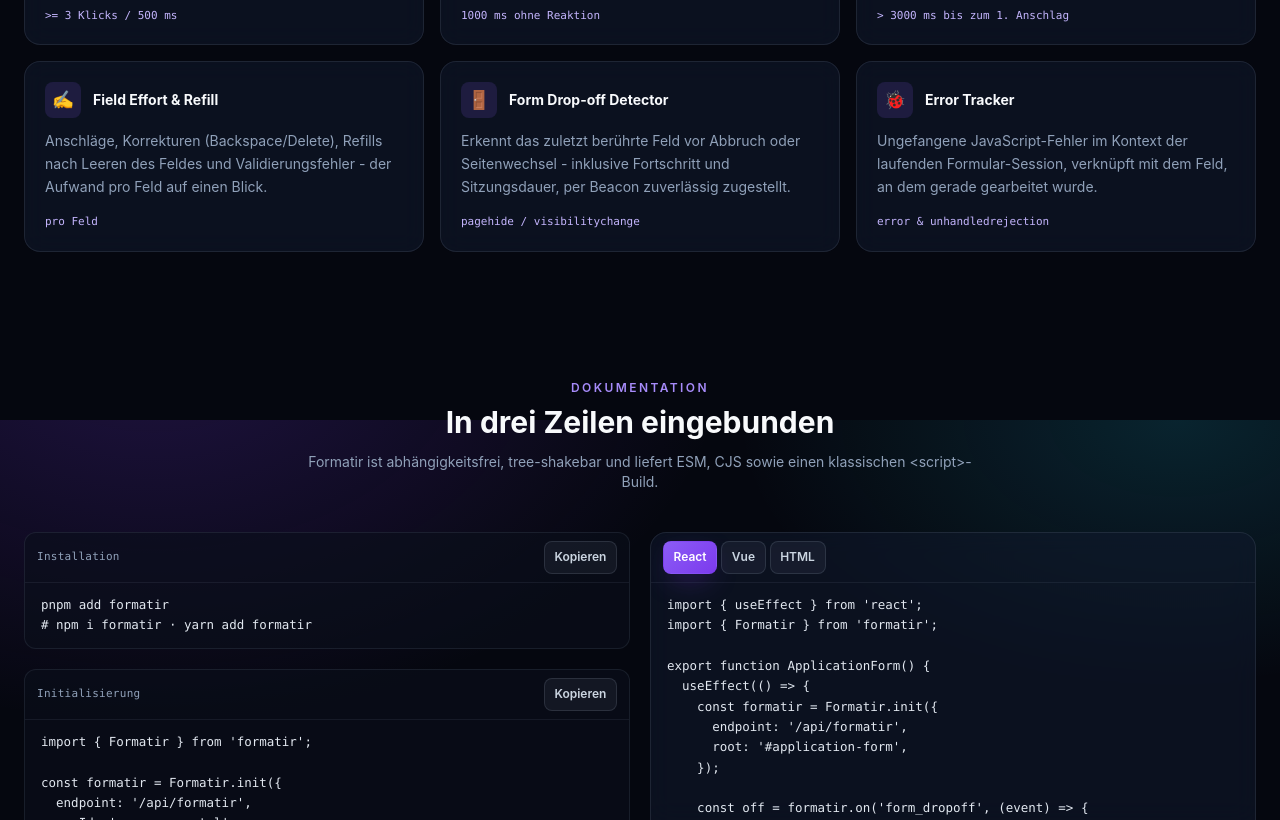
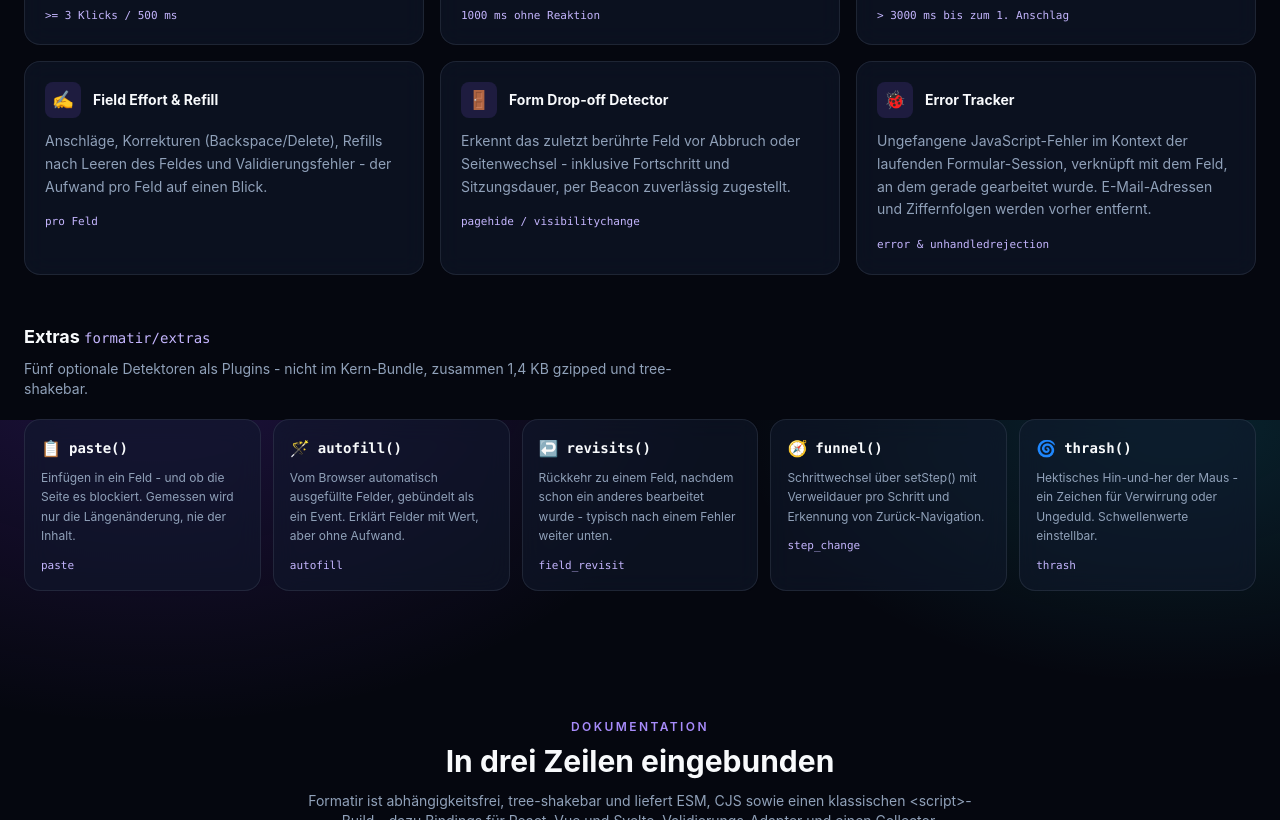
Before and after one commit to YanisFerecean/formatir, a React (Vite) app in the folder apps/showcase/: page / in a window 1280 px wide. Shown: the part 1980-2800 px from the top of the page. Built offline with nearby package versions, Linux system fonts and the light colour scheme.

Commit message:
docs(showcase): document extras, bindings, adapters, collector and consent in the demo

```diff
--- a/apps/showcase/src/components/Docs.tsx
+++ b/apps/showcase/src/components/Docs.tsx
@@ -2,54 +2,83 @@
 import { CodeBlock, SectionHeading } from './ui';
 
 const TABS = {
-  React: `import { useEffect } from 'react';
-import { Formatir } from 'formatir';
+  React: `import { FormatirProvider, useFormatirEvent } from 'formatir/react';
 
-export function ApplicationForm() {
-  useEffect(() => {
-    const formatir = Formatir.init({
-      endpoint: '/api/formatir',
-      root: '#application-form',
-    });
+export function App() {
+  return (
+    <FormatirProvider endpoint="/api/formatir" root="#application-form">
+      <ApplicationForm />
+    </FormatirProvider>
+  );
+}
 
-    const off = formatir.on('form_dropoff', (event) => {
-      console.warn('Abbruch bei', event.data.lastField?.key);
-    });
-
-    return () => {
-      off();
-      formatir.destroy();
-    };
-  }, []);
+function ApplicationForm() {
+  useFormatirEvent('form_dropoff', (event) => {
+    console.warn('Abbruch bei', event.data.lastField?.key);
+  });
 
   return <form id="application-form">{/* … */}</form>;
 }`,
-  Vue: `<script setup lang="ts">
-import { onMounted, onBeforeUnmount } from 'vue';
-import { Formatir, type FormatirInstance } from 'formatir';
+  Vue: `// main.ts
+import { FormatirPlugin } from 'formatir/vue';
 
-let formatir: FormatirInstance;
+createApp(App)
+  .use(FormatirPlugin, { endpoint: '/api/formatir' })
+  .mount('#app');
 
-onMounted(() => {
-  formatir = Formatir.init({ endpoint: '/api/formatir' });
-  formatir.on('hesitation', (e) => track(e.field?.key, e.data.ms));
-});
+// Komponente (<script setup>)
+import { useFormatirEvent } from 'formatir/vue';
 
-onBeforeUnmount(() => formatir.destroy());
-</script>`,
+useFormatirEvent('hesitation', (e) => track(e.field?.key, e.data.ms));`,
+  Svelte: `<script>
+  import { formatir } from 'formatir/svelte';
+  let tracker;
+</script>
+
+<!-- Das Element wird zum beobachteten root -->
+<form use:formatir={{
+  endpoint: '/api/formatir',
+  onInstance: (f) => (tracker = f),
+}}>
+  …
+</form>`,
   HTML: `<form id="application-form"> … </form>
 
 <script src="https://unpkg.com/formatir/dist/index.global.js"></script>
+<script src="https://unpkg.com/formatir/dist/extras.global.js"></script>
 <script>
   var formatir = Formatir.init({
     endpoint: '/api/formatir',
     root: '#application-form',
+    plugins: [FormatirExtras.paste(), FormatirExtras.funnel()],
   });
 
   formatir.on('rage_click', function (event) {
     console.warn('rage click', event.data.selector);
   });
 </script>`,
+  Validierung: `// React Hook Form: nur der Fehlertyp, nie die Meldung
+import { formatirOnInvalid } from 'formatir/react-hook-form';
+
+<form onSubmit={handleSubmit(onValid, formatirOnInvalid(formatir))}>
+
+// Zod: Issue-Codes pro Pfad (address.zip → too_small)
+import { withFormatir } from 'formatir/zod';
+
+const result = withFormatir(formatir, ApplicationSchema)
+  .safeParse(values);`,
+  Server: `// Fetch-API: Node >= 18, Deno, Bun, Workers, Hono
+import { createHandler, toNodeListener } from 'formatir/server';
+
+const handler = createHandler({
+  onBatch: (batch) => db.insert('events', batch.events),
+  appIds: ['careers-portal'],
+});
+
+export default { fetch: handler };            // Workers / Bun
+app.post('/api/formatir', toNodeListener(handler)); // Express
+
+// 204 gespeichert · 400 ungültig · 500 → SDK versucht es später erneut`,
 } as const;
 
 type TabName = keyof typeof TABS;
@@ -58,12 +87,21 @@
   ['endpoint', '–', 'Collector-URL. Ohne sie bleibt alles im Browser.'],
   ['appId', '–', 'Wird mit jedem Batch mitgesendet.'],
   ['root', 'document', 'Selektor oder Element, das beobachtet wird.'],
+  ['sessionId', 'generiert', 'Bestehende Session-ID weiterverwenden.'],
+  ['autoStart', 'true', 'false wartet auf start() / optIn() - z. B. nach Consent.'],
   ['batchSize', '20', 'Events pro Batch bis zum automatischen Flush.'],
   ['flushIntervalMs', '5000', 'Periodischer Flush; 0 deaktiviert ihn.'],
   ['sampleRate', '1', 'Anteil der aufgezeichneten Sessions.'],
   ['transport', "'beacon'", "'beacon' | 'fetch' | 'none'."],
+  ['offline', 'true', 'Nicht zugestellte Batches speichern und später erneut senden.'],
   ['ignoreSelector', '[data-formatir-ignore]', 'Opt-out für ganze Teilbäume.'],
   ['thresholds', 'siehe Detektoren', 'Schwellenwerte pro Detektor.'],
+  ['score', 'siehe Doku', 'Gewichte, Sättigung und Stufen des Frustrations-Scores.'],
+  ['plugins', '[]', 'Zusätzliche Detektoren, z. B. aus formatir/extras.'],
+  ['redactErrors', 'true', 'E-Mails und Ziffernfolgen aus js_error entfernen.'],
+  ['beforeSend', '–', 'Event umschreiben oder mit null verwerfen, bevor es gesendet wird.'],
+  ['onEvent', '–', 'Callback für jedes Event.'],
+  ['debug', 'false', 'Jedes Event in der Konsole ausgeben.'],
 ];
 
 export function Docs() {
@@ -74,7 +112,7 @@
       <SectionHeading
         eyebrow="Dokumentation"
         title="In drei Zeilen eingebunden"
-        description="Formatir ist abhängigkeitsfrei, tree-shakebar und liefert ESM, CJS sowie einen klassischen <script>-Build."
+        description="Formatir ist abhängigkeitsfrei, tree-shakebar und liefert ESM, CJS sowie einen klassischen <script>-Build - dazu Bindings für React, Vue und Svelte, Validierungs-Adapter und einen Collector."
       />
 
       <div className="mt-10 grid gap-5 lg:grid-cols-2">
@@ -92,6 +130,16 @@
 });`}
           />
           <CodeBlock
+            caption="Consent (DSGVO)"
+            code={`const formatir = Formatir.init({
+  endpoint: '/api/formatir',
+  autoStart: false,          // erst nach Zustimmung messen
+});
+
+banner.onAccept(() => formatir.optIn());  // starten
+banner.onReject(() => formatir.optOut()); // stoppen, Queue leeren, merken`}
+          />
+          <CodeBlock
             caption="Events beobachten"
             code={`formatir.on('rage_click', (e) => report(e.data.selector));
 formatir.on('field_effort', (e) => {
@@ -104,13 +152,16 @@
 // Für SPAs und eigene Validierung:
 formatir.setStep('experience');
 formatir.reportValidationError('salary', 'belowMarketRate');
-formatir.reportDropoff();`}
+formatir.reportDropoff();
+
+// Mehrere Formulare auf einer Seite:
+const newsletter = Formatir.create({ root: '#newsletter' });`}
           />
         </div>
 
         <div className="space-y-5">
           <div className="panel overflow-hidden">
-            <div className="flex gap-1 border-b border-slate-400/10 px-3 py-2">
+            <div className="scroll-thin flex gap-1 overflow-x-auto border-b border-slate-400/10 px-3 py-2">
               {(Object.keys(TABS) as TabName[]).map((name) => (
                 <button
                   key={name}
@@ -178,6 +229,19 @@
                 Browser-Validierungstexte werden bewusst ignoriert - sie können die Eingabe
                 enthalten. Erfasst wird nur der <code className="font-mono">ValidityState</code>.
               </li>
+              <li>
+                Fehlermeldungen in <code className="font-mono text-brand-300">js_error</code> werden
+                von E-Mail-Adressen und Ziffernfolgen (Telefon, IBAN) bereinigt.
+              </li>
+              <li>
+                <code className="font-mono text-brand-300">beforeSend</code> kann jedes Event vor dem
+                Versand umschreiben oder verwerfen.
+              </li>
+              <li>
+                Consent eingebaut: <code className="font-mono text-brand-300">autoStart: false</code>,{' '}
+                <code className="font-mono text-brand-300">optIn()</code> und{' '}
+                <code className="font-mono text-brand-300">optOut()</code> (wird gespeichert).
+              </li>
               <li>Sampling über <code className="font-mono text-brand-300">sampleRate</code>.</li>
             </ul>
           </div>
--- a/apps/showcase/src/components/Hero.tsx
+++ b/apps/showcase/src/components/Hero.tsx
@@ -45,7 +45,7 @@
           <div className="mt-8 grid grid-cols-2 gap-3 sm:grid-cols-4">
             <Stat value="5,5 KB" label="gzipped" />
             <Stat value="0" label="Dependencies" accent="text-accent-300" />
-            <Stat value="6" label="Detektoren" />
+            <Stat value="6 + 5" label="Detektoren" />
             <Stat value="0 PII" label="Klartext erfasst" accent="text-emerald-300" />
           </div>
         </div>
--- a/apps/showcase/src/components/Metrics.tsx
+++ b/apps/showcase/src/components/Metrics.tsx
@@ -35,7 +35,41 @@
     icon: '🐞',
     name: 'Error Tracker',
     threshold: 'error & unhandledrejection',
-    text: 'Ungefangene JavaScript-Fehler im Kontext der laufenden Formular-Session, verknüpft mit dem Feld, an dem gerade gearbeitet wurde.',
+    text: 'Ungefangene JavaScript-Fehler im Kontext der laufenden Formular-Session, verknüpft mit dem Feld, an dem gerade gearbeitet wurde. E-Mail-Adressen und Ziffernfolgen werden vorher entfernt.',
+  },
+];
+
+/** Opt-in detectors from `formatir/extras` - all enabled in this demo. */
+const EXTRAS = [
+  {
+    icon: '📋',
+    name: 'paste()',
+    metric: 'paste',
+    text: 'Einfügen in ein Feld - und ob die Seite es blockiert. Gemessen wird nur die Längenänderung, nie der Inhalt.',
+  },
+  {
+    icon: '🪄',
+    name: 'autofill()',
+    metric: 'autofill',
+    text: 'Vom Browser automatisch ausgefüllte Felder, gebündelt als ein Event. Erklärt Felder mit Wert, aber ohne Aufwand.',
+  },
+  {
+    icon: '↩️',
+    name: 'revisits()',
+    metric: 'field_revisit',
+    text: 'Rückkehr zu einem Feld, nachdem schon ein anderes bearbeitet wurde - typisch nach einem Fehler weiter unten.',
+  },
+  {
+    icon: '🧭',
+    name: 'funnel()',
+    metric: 'step_change',
+    text: 'Schrittwechsel über setStep() mit Verweildauer pro Schritt und Erkennung von Zurück-Navigation.',
+  },
+  {
+    icon: '🌀',
+    name: 'thrash()',
+    metric: 'thrash',
+    text: 'Hektisches Hin-und-her der Maus - ein Zeichen für Verwirrung oder Ungeduld. Schwellenwerte einstellbar.',
   },
 ];
 
@@ -62,6 +96,28 @@
           </article>
         ))}
       </div>
+
+      <div className="mt-12">
+        <h3 className="text-lg font-bold text-slate-50">
+          Extras <span className="font-mono text-sm font-medium text-brand-300">formatir/extras</span>
+        </h3>
+        <p className="mt-2 max-w-2xl text-sm text-slate-400">
+          Fünf optionale Detektoren als Plugins - nicht im Kern-Bundle, zusammen 1,4 KB gzipped und
+          tree-shakebar.
+        </p>
+        <div className="mt-5 grid gap-3 sm:grid-cols-2 lg:grid-cols-5">
+          {EXTRAS.map((extra) => (
+            <article key={extra.name} className="panel p-4">
+              <div className="flex items-center gap-2">
+                <span className="text-base">{extra.icon}</span>
+                <h4 className="font-mono text-sm font-bold text-slate-50">{extra.name}</h4>
+              </div>
+              <p className="mt-2 text-xs leading-relaxed text-slate-400">{extra.text}</p>
+              <p className="mt-3 font-mono text-[11px] text-brand-300">{extra.metric}</p>
+            </article>
+          ))}
+        </div>
+      </div>
     </section>
   );
 }
```
